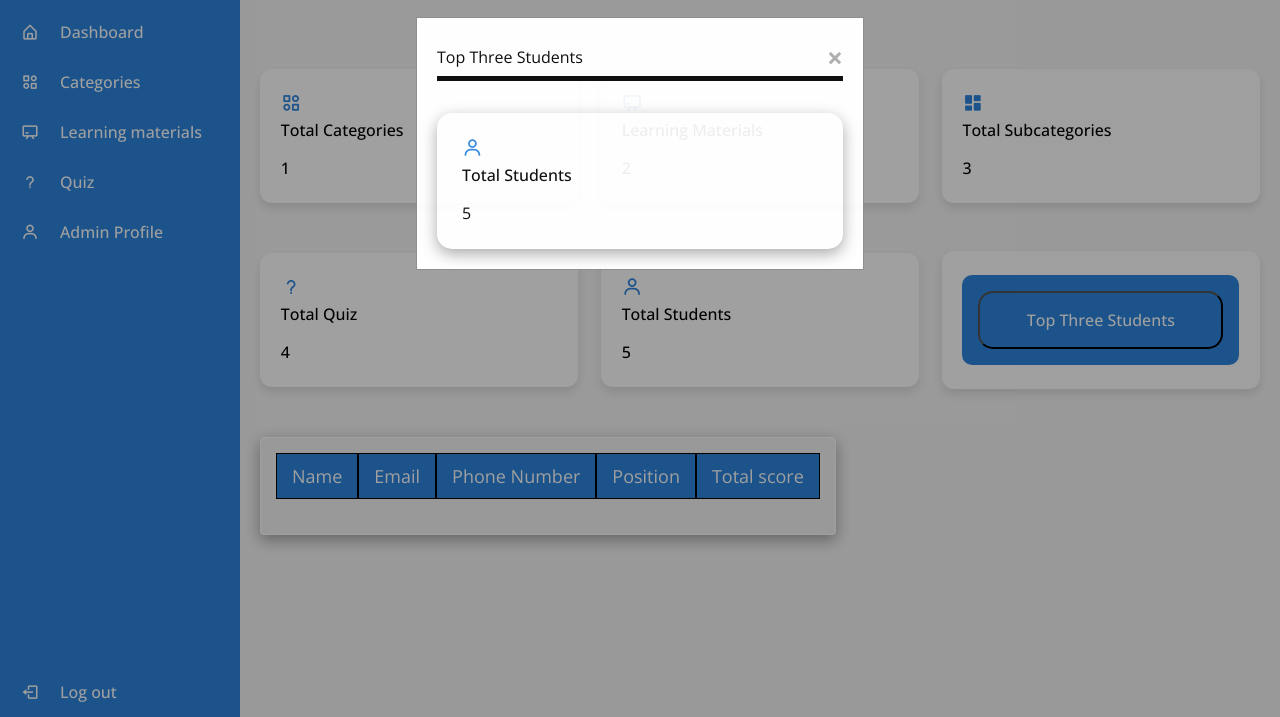
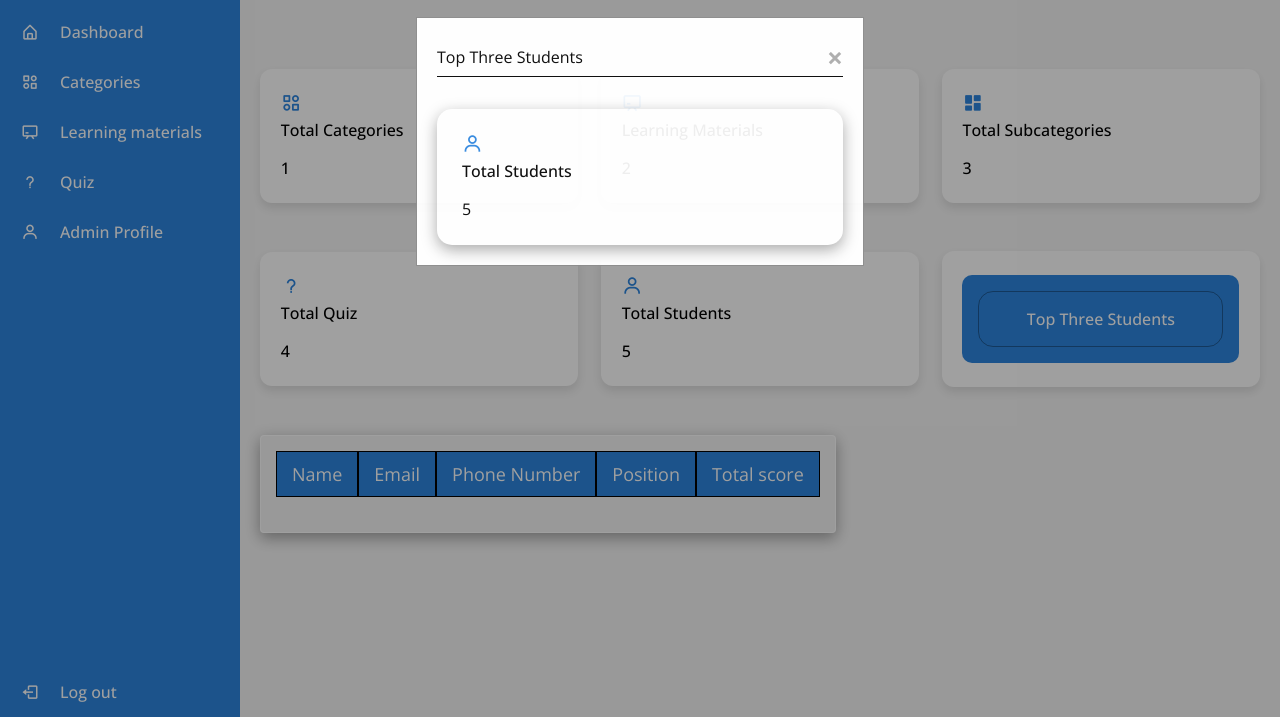
Before and after one commit to js-paul200/yoruba_aloud, a plain HTML site: page Dashbaord.html in a window 1280 px wide. Both pictures are taken after a click on the button "Top Three Students". Shown: the part 83-800 px from the top of the page. Drawn offline with nearby package versions, Linux system fonts and the light colour scheme.

Commit message:
Update dashboard.css

```diff
--- a/dashboard.css
+++ b/dashboard.css
@@ -180,10 +180,12 @@ nav .sidebar-button i {
   font-weight: 500;
   color: #fff;
   cursor: pointer;
+  border: 1px solid rgba(0, 0, 0, 0.324);
 }
 
-#myBtn:active {
-  border: auto solid #fff;
+#myBtn:active,
+#myBtn:hover {
+  outline: #000;
 }
 
 .home-content .box .number {
@@ -277,7 +279,7 @@ table td {
   display: flex;
   align-items: center;
   justify-content: space-between;
-  border-bottom: 5px solid #000;
+  border-bottom: 1px solid #000;
   width: 100%;
 }
 
```
